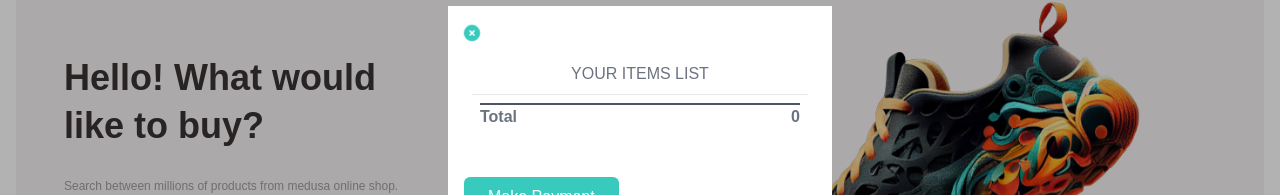
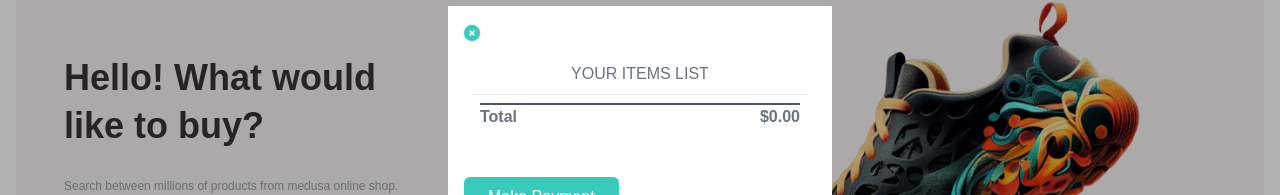
Before and after one commit to Paulhakeem/medusa, a Vue app: page / in a window 1280 px wide. Both pictures are taken after a click on the icon 199 px from the left and 35 px from the top of the page. Shown: the part 122-317 px from the top of the page. Built offline with nearby package versions, Linux system fonts and the light colour scheme.

Commit message:
finaling git push

```diff
--- a/src/components/Header.vue
+++ b/src/components/Header.vue
@@ -40,7 +40,7 @@ const toggleModal = () => {
         >
           <p class="">Total</p>
           <p v-if="priceStore.totalPrice">${{ priceStore.totalPrice }}</p>
-          <p v-else>0</p>
+          <p v-else>$0.00</p>
         </div>
       </div>
     </ItemsModal>
```
